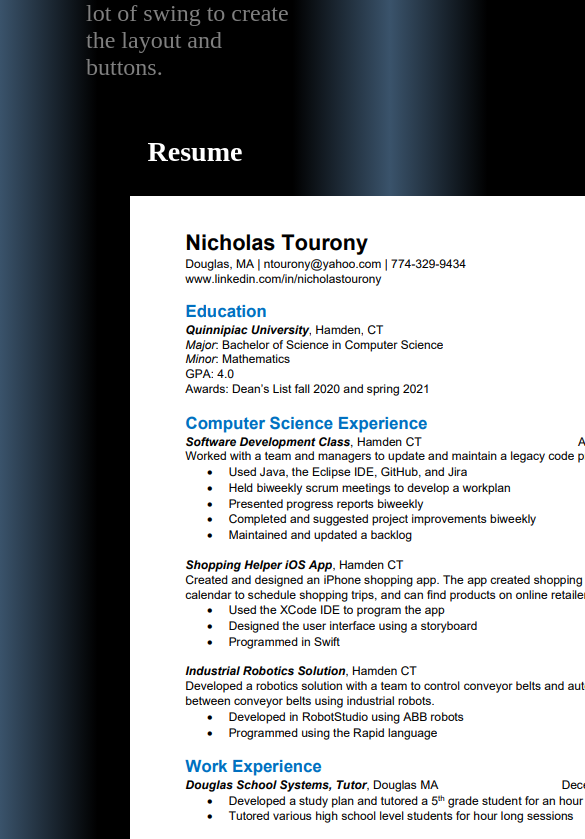
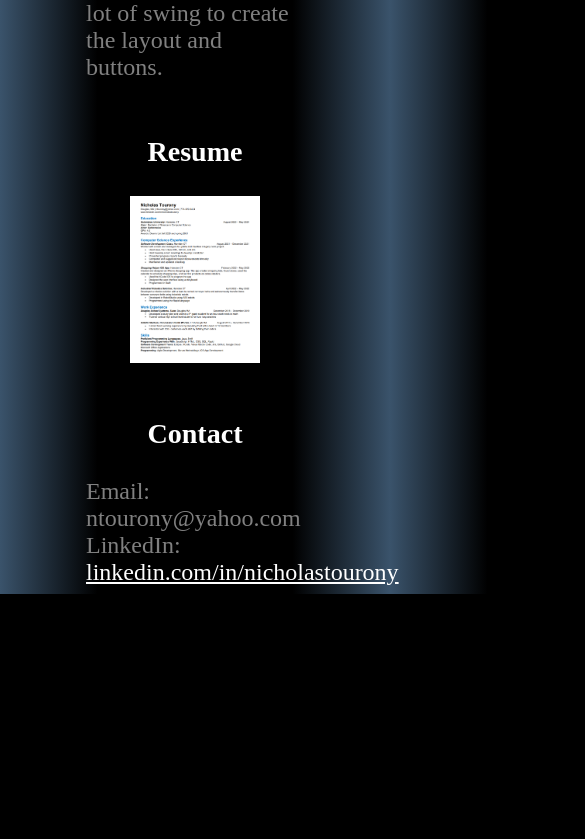
Before and after one commit to NicholasTourony/NicholasTourony.github.io, a plain HTML site: page index.html in a window 390 px wide. Shown: the part 3660-4499 px from the top of the page, 585 px wide, since content can reach past the window. After the commit the page ends 4254 px from the top, so only its background shows below. Drawn offline with Linux system fonts and the light colour scheme.

Commit message:
making resume center on mobile

```diff
--- a/index.html
+++ b/index.html
@@ -81,7 +81,7 @@
         <br>
         <div id="resume">
             <h3>Resume</h3>
-            <img src="Resume.png" alt="Image of my resume">
+            <img src="Resume.png" id="resumepicture" alt="Image of my resume">
         </div>
         <br>
         <div id="contact">
--- a/style.css
+++ b/style.css
@@ -17,6 +17,11 @@ video {
 img {
     display: block;
     margin: auto;
+}
+
+#resumepicture {
+    height: 60%;
+    width: 60%;
 }
 
 
@@ -73,8 +78,6 @@ a:visited {
 
 #resume {
     text-align: center;
-    padding-left: 20%;
-    padding-right: 20%;
 }
 
 #name {
```
